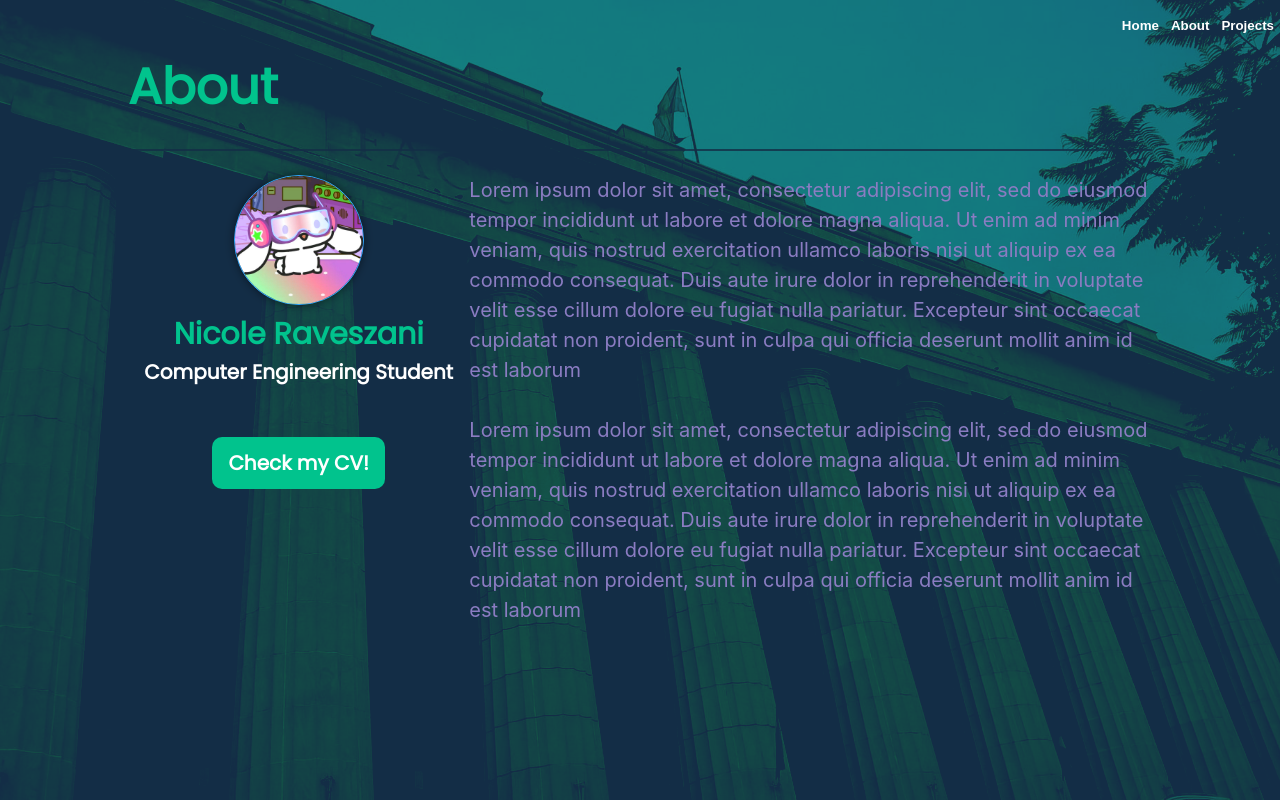
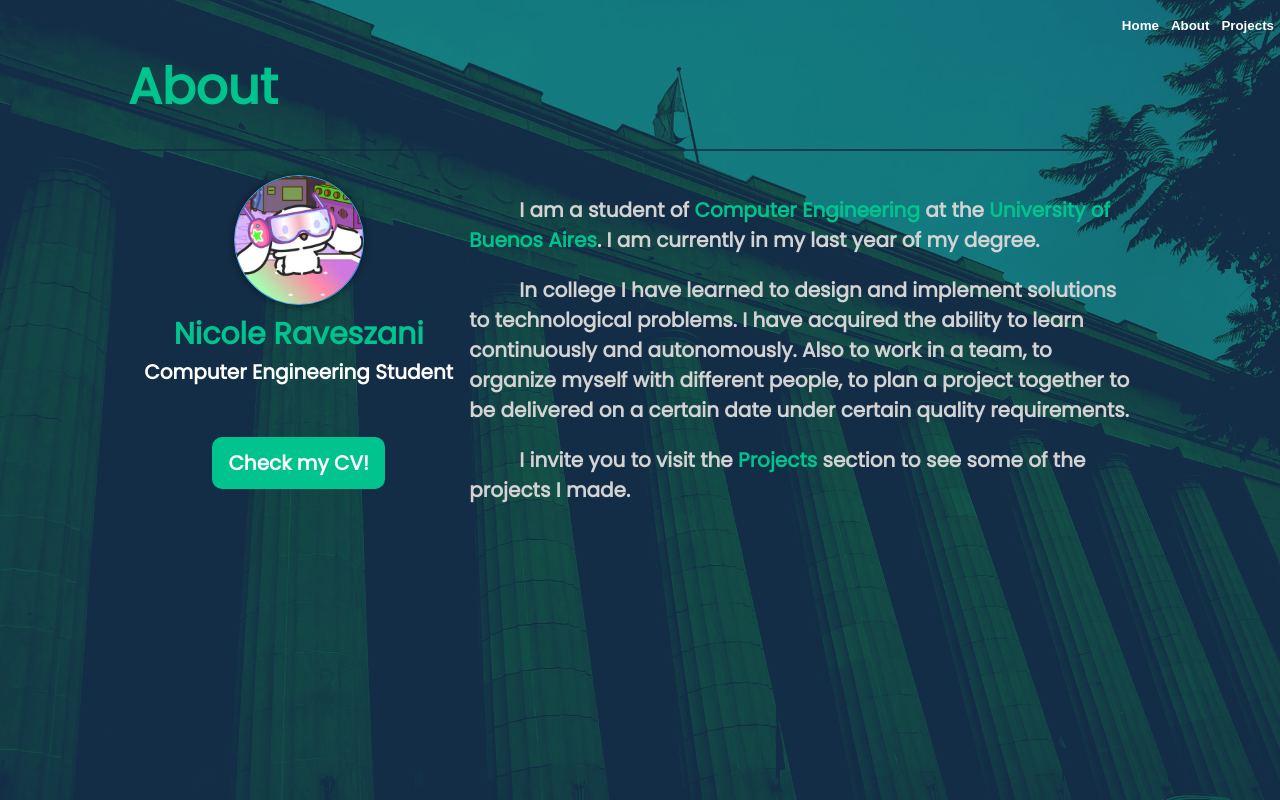
Before and after one commit to nravesz/Portfolio, a React (Create React App) app in the folder front/: page / in a window 1280 px wide. Both pictures are taken after a click on the button "About". Built offline with nearby package versions, Linux system fonts and the light colour scheme; the HTML template or start-up script is replaced by a standard one.

Commit message:
about (AboutDescription): a little text with highlights and the link to projects

```diff
--- a/front/src/components/about/AboutDescription.tsx
+++ b/front/src/components/about/AboutDescription.tsx
@@ -1,12 +1,30 @@
 import "./styles/AboutDescription.scss";
-
-const description = "Lorem ipsum dolor sit amet, consectetur adipiscing elit, sed do eiusmod tempor incididunt ut labore et dolore magna aliqua. Ut enim ad minim veniam, quis nostrud exercitation ullamco laboris nisi ut aliquip ex ea commodo consequat. Duis aute irure dolor in reprehenderit in voluptate velit esse cillum dolore eu fugiat nulla pariatur. Excepteur sint occaecat cupidatat non proident, sunt in culpa qui officia deserunt mollit anim id est laborum";
-//TODO: remove
+import { Link } from 'react-router-dom';
+import routes from "../../pages/routes"
 
 const AboutDescription = () => {
     return (
-        <div className="about-description-div">
-            { description + "\n\n" + description }
+        <div>
+            <p>
+                I am a student of <span>Computer Engineering</span> at the <span>University
+                of Buenos Aires</span>. I am currently in my last year of my degree.
+            </p>
+
+            <p>
+                In college I have learned to design and implement solutions to
+                technological problems. I have acquired the ability to learn
+                continuously and autonomously. Also to work in a team, to
+                organize myself with different people, to plan a project together
+                to be delivered on a certain date under certain quality requirements.
+            </p>
+
+            <p>
+                I invite you to visit the{' '}
+                <Link to={`${routes.PROJECTS}`} className="link">
+                    Projects
+                </Link>
+                {' '}section to see some of the projects I made.
+            </p>
         </div>
     );
 };
--- a/front/src/components/about/styles/AboutDescription.scss
+++ b/front/src/components/about/styles/AboutDescription.scss
@@ -1,12 +1,25 @@
 @import "../../../styles/colors.scss";
 @import "../../../styles/fonts.scss";
 
-//rgb(147, 120, 179);
-//rgb(156, 124, 194);
-
-.about-description-div {
-    color:$text;
+p {
+    color: lightgray;
     white-space: pre-wrap;
     font-size: 20px;
     line-height: 30px;
+    text-indent: 50px;
+}
+
+span {
+    color: $primary-color;
 };
+
+.link {
+    color: $primary-color;
+    text-decoration: none;
+    transition: 0.3s ease-in-out;
+
+    &:hover {
+        color: $primary-color;
+        text-decoration: underline;
+    };
+};
```
